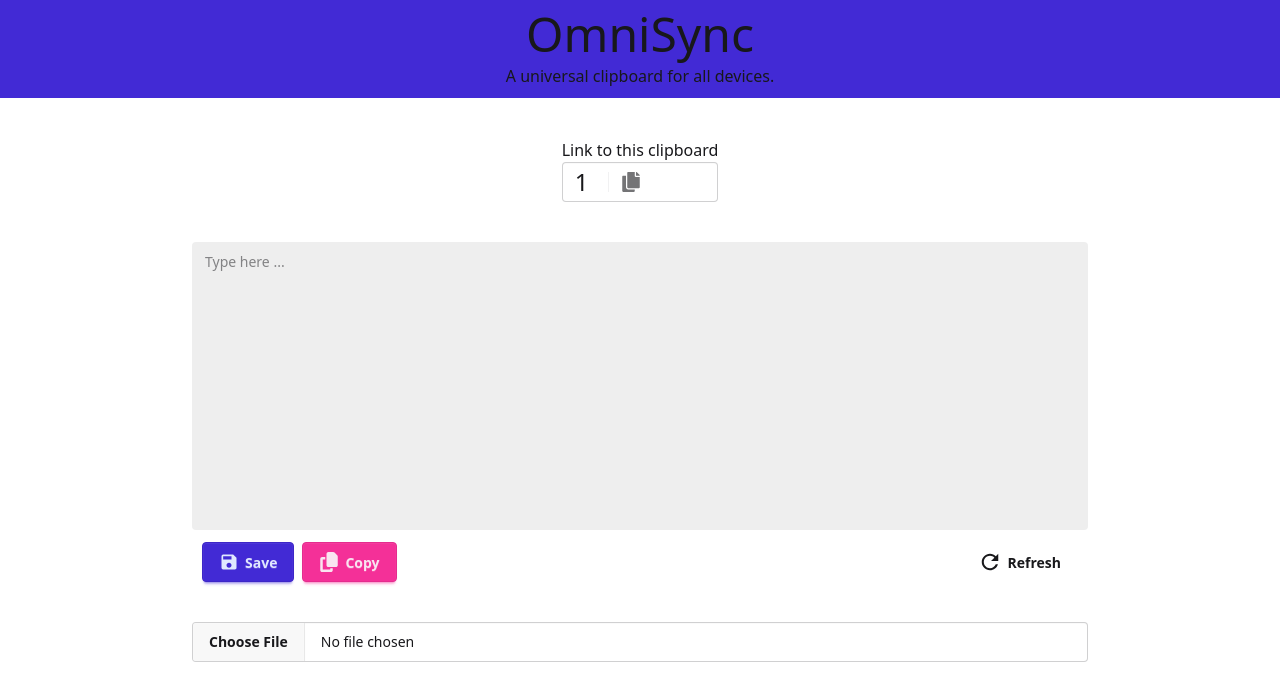
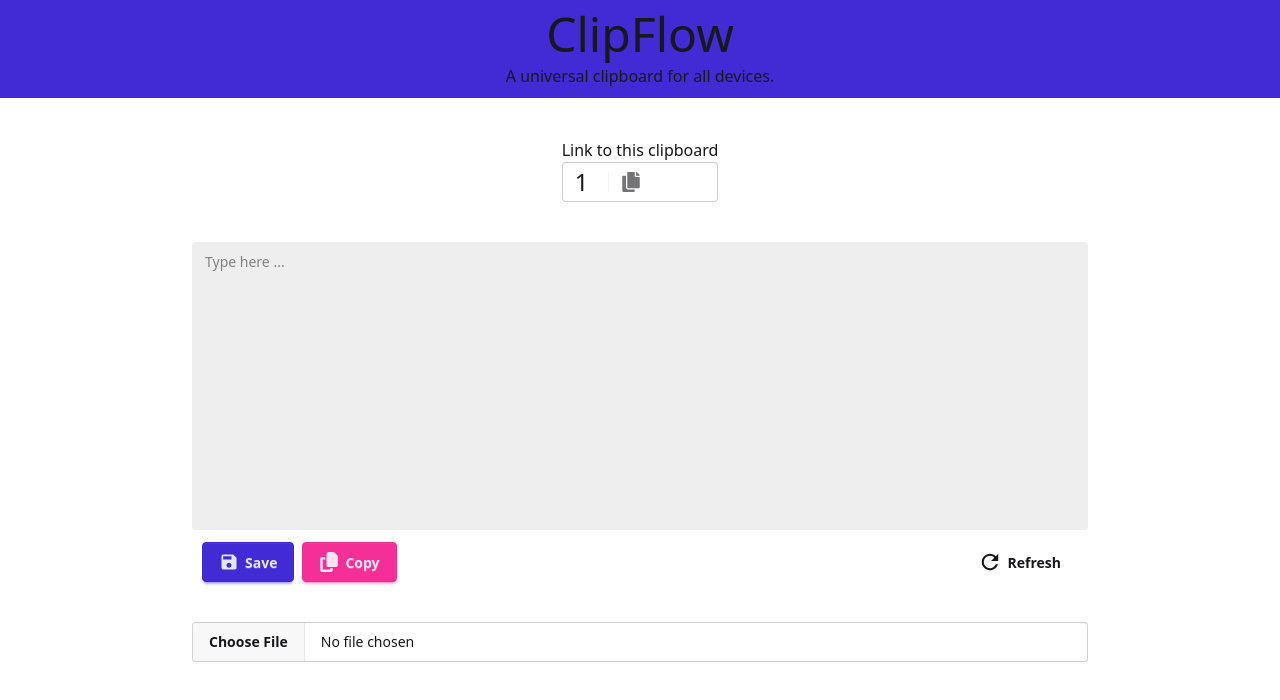
Before and after one commit to FaizanAhmed0107/ClipFlow, a Next.js app: page /1 in a window 1280 px wide. Shown: the top 700 px of the page. Built offline with nearby package versions, Linux system fonts and the light colour scheme; no server answers.

Commit message:
changed name of site

```diff
--- a/app/[refid]/layout.tsx
+++ b/app/[refid]/layout.tsx
@@ -6,7 +6,7 @@
     return (
         <>
             <div className='flex flex-col gap-1.5 items-center justify-center bg-primary p-2.5'>
-                <h1 className='text-5xl'>OmniSync</h1>
+                <h1 className='text-5xl'>ClipFlow</h1>
                 <p>A universal clipboard for all devices.</p>
             </div>
             {children}
--- a/app/layout.tsx
+++ b/app/layout.tsx
@@ -13,7 +13,7 @@
 });
 
 export const metadata: Metadata = {
-  title: "My Page",
+  title: "Clip Flow",
   description: "None",
 };
 
```
